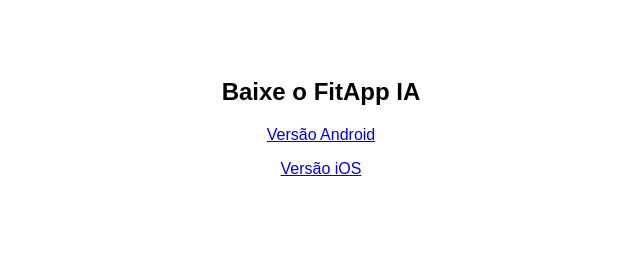
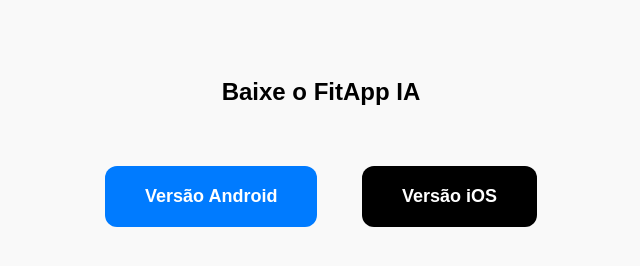
Before and after one commit to BrunoHPBarbosa/fitappia_redirect, a plain HTML site: page fitapp_redirect.html in a window 1280 px wide. Shown: the whole page, without its empty margins (319-959 px from the left). Drawn offline with Linux system fonts and the light colour scheme.

Commit message:
Update fitapp_redirect.html

```diff
--- a/fitapp_redirect.html
+++ b/fitapp_redirect.html
@@ -4,24 +4,46 @@
 <meta charset="UTF-8">
 <meta name="viewport" content="width=device-width, initial-scale=1.0">
 <title>FitApp IA - Download</title>
-<script>
-  const userAgent = navigator.userAgent || navigator.vendor || window.opera;
-  if (/android/i.test(userAgent)) {
-    window.location.href = "https://play.google.com/store/apps/details?id=com.app.fitappia";
-  } else if (/iPad|iPhone|iPod/.test(userAgent) && !window.MSStream) {
-    window.location.href = "https://apps.apple.com/pt/app/fitapp-ia/id6749770992?l=en-GB";
-  } else {
-    document.write('<h2>Baixe o FitApp IA</h2>');
-    document.write('<p><a href="https://play.google.com/store/apps/details?id=com.app.fitappia">Versão Android</a></p>');
-    document.write('<p><a href="https://apps.apple.com/pt/app/fitapp-ia/id6749770992?l=en-GB">Versão iOS</a></p>');
+<style>
+  body {
+    font-family: sans-serif;
+    text-align: center;
+    padding-top: 50px;
+    background-color: #f9f9f9;
   }
-</script>
+  h2 {
+    margin-bottom: 40px;
+  }
+  .btn {
+    display: inline-block;
+    padding: 20px 40px;
+    margin: 20px;
+    font-size: 18px;
+    font-weight: bold;
+    color: white;
+    background-color: #007bff;
+    border: none;
+    border-radius: 12px;
+    text-decoration: none;
+    cursor: pointer;
+    transition: background-color 0.3s;
+  }
+  .btn:hover {
+    background-color: #0056b3;
+  }
+  .ios {
+    background-color: #000000;
+  }
+  .ios:hover {
+    background-color: #333333;
+  }
+</style>
 </head>
-<body style="font-family: sans-serif; text-align: center; padding-top: 50px;">
-  <noscript>
-    <h2>Baixe o FitApp IA</h2>
-    <p><a href="https://play.google.com/store/apps/details?id=com.app.fitappia">Versão Android</a></p>
-    <p><a href="https://apps.apple.com/pt/app/fitapp-ia/id6749770992?l=en-GB">Versão iOS</a></p>
-  </noscript>
+<body>
+  <h2>Baixe o FitApp IA</h2>
+
+  <a href="https://play.google.com/store/apps/details?id=com.app.fitappia" class="btn">Versão Android</a>
+  <a href="https://apps.apple.com/pt/app/fitapp-ia/id6749770992?l=en-GB" class="btn ios">Versão iOS</a>
+
 </body>
 </html>
```
